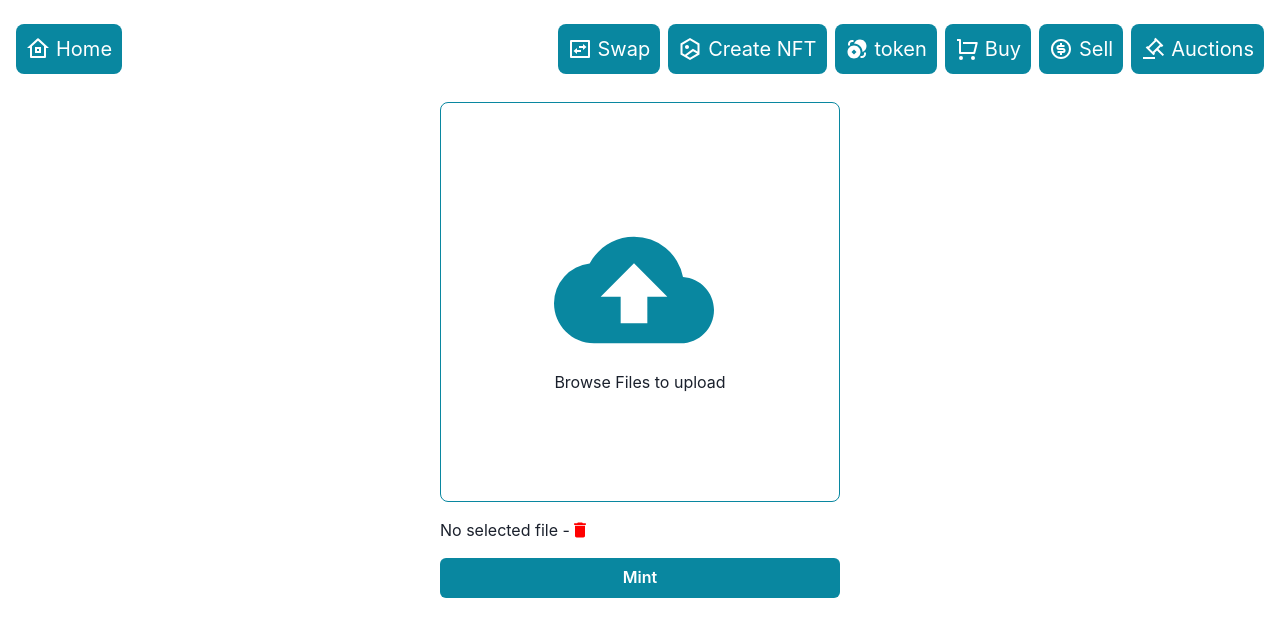
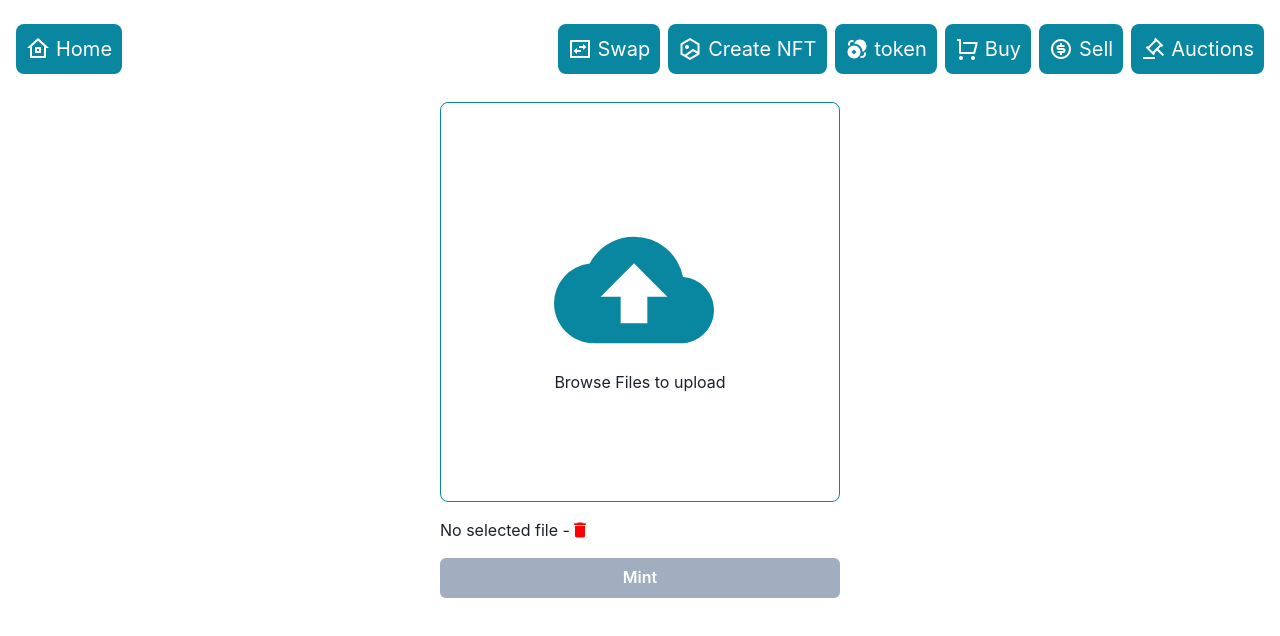
Before and after one commit to codeparameter/Market, a React (Vite) app: page /nft/create in a window 1280 px wide. Shown: the top 636 px of the page. Built offline with nearby package versions, Linux system fonts and the light colour scheme.

Commit message:
add nft to nft list in create nft form

```diff
--- a/src/components/CreateNftForm.jsx
+++ b/src/components/CreateNftForm.jsx
@@ -1,14 +1,29 @@
-import { useState } from "react";
+import { useState, useContext } from "react";
 import { Button, chakra } from "@chakra-ui/react";
 import CustomFileInput from "./common/CustomFileInput";
 import { useNavigate } from "react-router-dom";
+import { nftContext } from "../context/NftContext";
 
-const submitButtonStyle = { bg: "cyan.700", color: "white", w: "full" };
+const submitButtonStyle = {
+	bg: "cyan.700",
+	color: "white",
+	w: "full",
+	_disabled: {
+		bg: "gray.400",
+		cursor: "not-allowed",
+		_hover: { bg: "gray.400" }
+	}
+};
+
+const randomInt = () => {
+  return Math.floor(Math.random() * 100 + 1)
+}
 
 const CreateNftForm = () => {
 	const [image, setImage] = useState(null);
 	const [fileName, setFileName] = useState("No selected file");
-  const nav = useNavigate()
+  const {addNft} = useContext(nftContext)
+	const nav = useNavigate();
 
 	const handleChange = ({ target: { files } }) => {
 		files[0] && setFileName(files[0].name);
@@ -23,24 +38,28 @@ const CreateNftForm = () => {
 		setImage(null);
 	};
 
-  const handleSubmit = (e) => {
-    e.preventDefault()
+	const handleSubmit = async e => {
+		e.preventDefault();
+		if (!image) return;
 		// const nftId = await fetch()
-    // nav(`/ntf/${nftId}`)
-  }
+    addNft({id: randomInt(), urlObject: image})
+		nav(`/`);
+	};
 
 	return (
-		<chakra.form sx={{ w: "400px", m: "2rem auto" }}>
+		<>
+			<chakra.form sx={{ w: "400px", m: "2rem auto" }} onSubmit={handleSubmit}>
 				<CustomFileInput
 					image={image}
 					fileName={fileName}
 					handleChange={handleChange}
 					handleDelete={handleDelete}
 				/>
-			<Button type="submit" sx={submitButtonStyle}>
+				<Button type="submit" sx={submitButtonStyle} isDisabled={!image}>
 					Mint
 				</Button>
 			</chakra.form>
+		</>
 	);
 };
 
```
Lines whose indentation alone changed are shown as unchanged.
